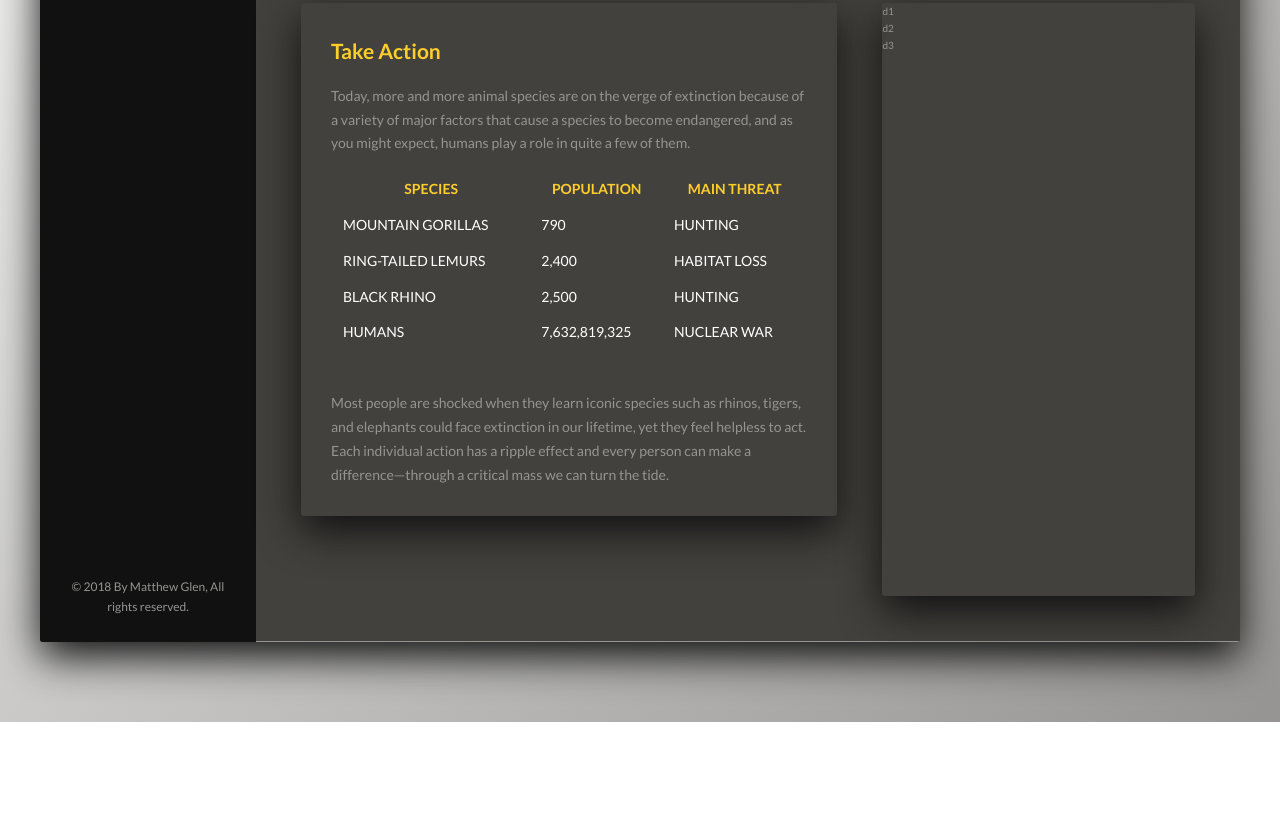
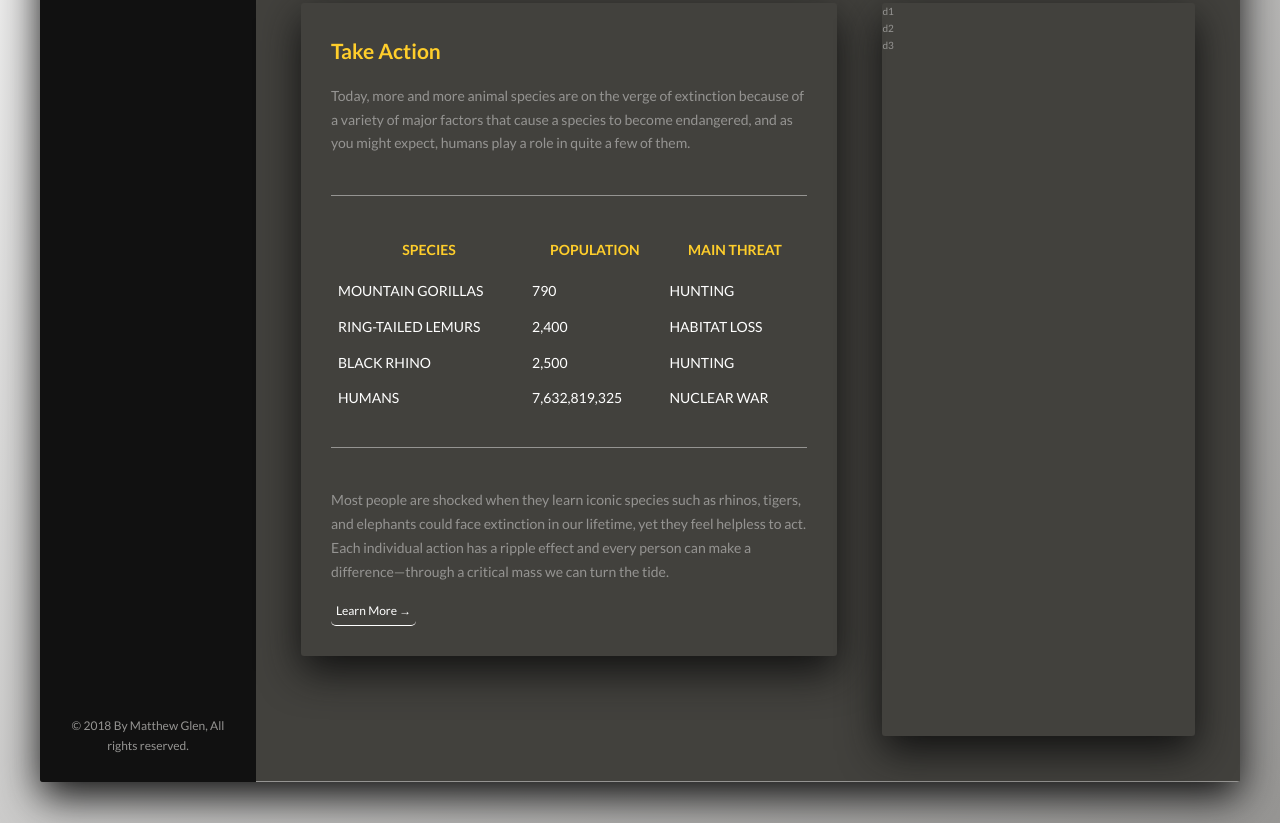
Before and after one commit to MattyGlen123/endangeredSpecies.github.io, a website: page index.html in a window 1280 px wide. Shown: the part 494-1317 px from the top of the page. Before the commit the page ends 1216 px from the top, so only its background shows below. Drawn offline with Linux system fonts and the light colour scheme.

Commit message:
added btn-text component

```diff
--- a/index.html
+++ b/index.html
@@ -112,7 +112,7 @@
 
           <div class="overview__sponser">
             <button class="btn__inline">
-              Donate Today
+              Donate Today &rarr;
             </button>
           </div>
 
@@ -129,10 +129,10 @@
                 Take Action
               </h2>
             </div>
-            <p class="intro__text">
+            <p class="intro__text u-margin-bottom-med">
               Today, more and more animal species are on the verge of extinction because of a variety of major factors that cause a species to become endangered, and as you might expect, humans play a role in quite a few of them.
             </p>
-            <table class="table u-margin-top-sml u-margin-bottom-med">
+            <table class="table u-margin-bottom-med">
               <tr class="table__row">
                 <th class="table__title">Species</th>
                 <th class="table__title">Population</th>
@@ -159,9 +159,12 @@
                 <td class="table__item">Nuclear War</td>
               </tr>
             </table>
-            <p class="intro__text">
+            <p class="intro__text u-margin-bottom-sml">
                 Most people are shocked when they learn iconic species such as rhinos, tigers, and elephants could face extinction in our lifetime, yet they feel helpless to act. Each individual action has a ripple effect and every person can make a difference—through a critical mass we can turn the tide.
             </p>
+            <a href="#" class="btn__text">
+                Learn More &rarr;
+            </a>
           </div>
           <div class="discription">
             <div class="discription__box">
--- a/sass/components/_button.scss
+++ b/sass/components/_button.scss
@@ -18,3 +18,29 @@
     outline: none;
   }
 }
+
+.btn__text {
+  &:link,
+  &:visited {
+    font-size: 1.2rem;
+    color: var(--color-light);
+    display: inline-block;
+    text-decoration: none;
+    border-bottom: 1px solid var(--color-light);
+    padding: 3px 5px;
+    transition: all .2s;
+    border-radius: 5px;
+  }
+
+  &:hover {
+    background-color: var(--color-tertiary);
+    color: var(--color-primary);
+    box-shadow: var(--line);
+    transform: translateY(-2px);
+  }
+
+  &:active {
+    box-shadow: var(--line);
+    transform: translateY(0);
+  }
+}
--- a/sass/components/_table.scss
+++ b/sass/components/_table.scss
@@ -1,18 +1,21 @@
 .table {
   width: 100%;
   text-transform: uppercase;
+  border-top: var(--line);
+  border-bottom: var(--line);
+  padding: 3rem 0;
 
   &__row {
 
   }
 
   &__title {
-    padding: .5rem 1rem;
     color: var(--color-tertiary);
+    padding: 1rem;
   }
 
   &__item {
     color: var(--color-light);
-    padding: .5rem 1rem;
+    padding: .5rem;
   }
 }
```
Also changed, not shown: css/style.css.
